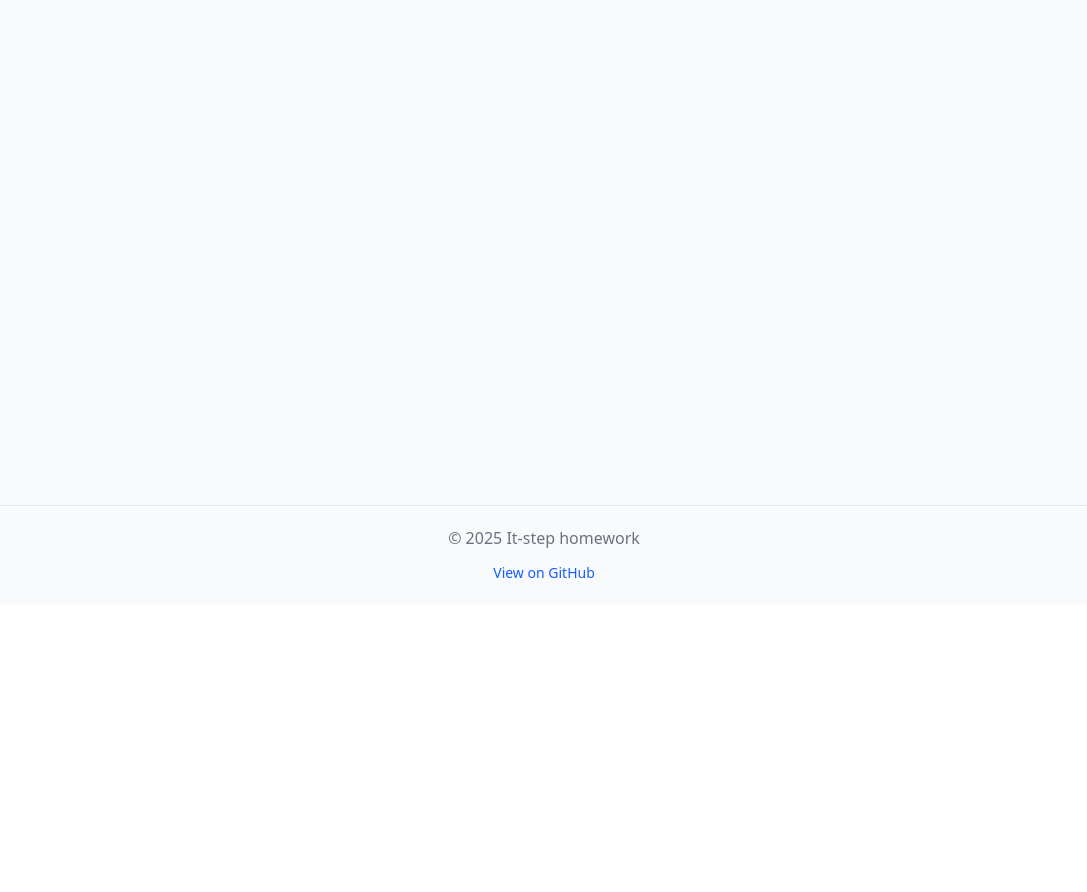
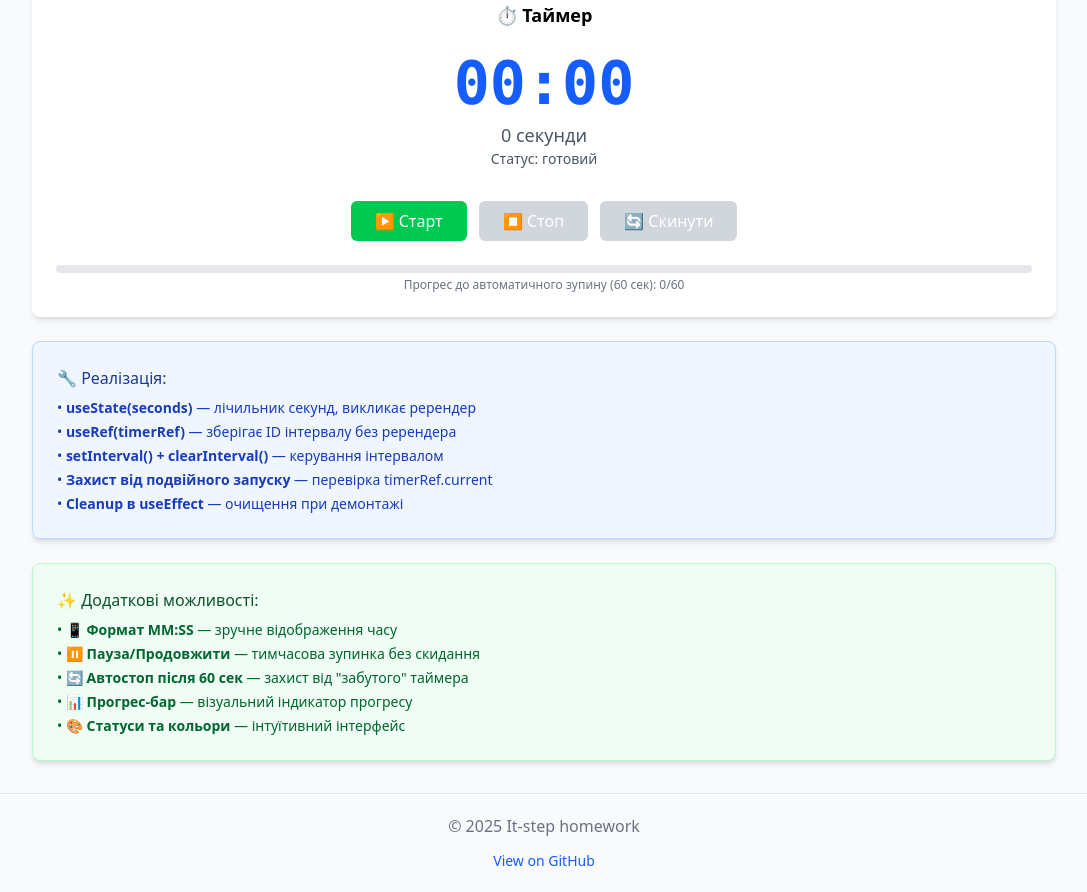
Before and after one commit to GGx321/It-step-homework, a React (Vite) app: page /homeworks/9 in a window 1280 px wide. Shown: the part 400-1292 px from the top of the page, without its empty margins (96-1183 px from the left). Before the commit the page ends 1004 px from the top, so only its background shows below. Built offline with nearby package versions, Linux system fonts and the light colour scheme.

Commit message:
✨ Add Homework 9 component with Timer; update routing and homeworks configuration

```diff
--- a/src/homeworks/9.tsx
+++ b/src/homeworks/9.tsx
@@ -1,9 +1,10 @@
 import HomeworkPage from '../components/HomeworkPage';
+import Timer from './components/Timer';
 
-export default function Homework8() {
+export default function Homework9() {
   return (
     <HomeworkPage>
-      <></>
+      <Timer />
     </HomeworkPage>
   );
 }
--- /dev/null
+++ b/src/homeworks/components/Timer.tsx
@@ -0,0 +1,239 @@
+import { useState, useRef, useEffect } from 'react';
+import Block from '../../components/Block';
+
+export default function Timer() {
+  const [seconds, setSeconds] = useState(0);
+  const [isRunning, setIsRunning] = useState(false);
+  const [isPaused, setIsPaused] = useState(false);
+  const timerRef = useRef<number | null>(null);
+
+  // Функция для форматирования времени в MM:SS
+  const formatTime = (totalSeconds: number): string => {
+    const minutes = Math.floor(totalSeconds / 60);
+    const secs = totalSeconds % 60;
+    return `${minutes.toString().padStart(2, '0')}:${secs.toString().padStart(2, '0')}`;
+  };
+
+  // Запуск таймера
+  const handleStart = () => {
+    if (timerRef.current) return; // таймер уже працює
+
+    setIsRunning(true);
+    setIsPaused(false);
+
+    timerRef.current = setInterval(() => {
+      setSeconds((s) => s + 1);
+    }, 1000);
+  };
+
+  // Остановка таймера
+  const handleStop = () => {
+    if (timerRef.current) {
+      clearInterval(timerRef.current);
+      timerRef.current = null;
+    }
+    setIsRunning(false);
+    setIsPaused(false);
+  };
+
+  // Сброс таймера
+  const handleReset = () => {
+    handleStop();
+    setSeconds(0);
+  };
+
+  // Пауза/продолжение
+  const handlePauseResume = () => {
+    if (isPaused) {
+      // Продолжить
+      timerRef.current = setInterval(() => {
+        setSeconds((s) => s + 1);
+      }, 1000);
+      setIsPaused(false);
+    } else {
+      // Пауза
+      if (timerRef.current) {
+        clearInterval(timerRef.current);
+        timerRef.current = null;
+      }
+      setIsPaused(true);
+    }
+  };
+
+  // Автоматическая остановка после 60 секунд
+  useEffect(() => {
+    if (seconds >= 60 && isRunning) {
+      handleStop();
+      alert('Таймер автоматично зупинено після 60 секунд!');
+    }
+  }, [seconds, isRunning]);
+
+  // Очистка таймера при размонтировании
+  useEffect(() => {
+    return () => {
+      if (timerRef.current) {
+        clearInterval(timerRef.current);
+      }
+    };
+  }, []);
+
+  // Определение статуса таймера
+  const getTimerStatus = () => {
+    if (!isRunning && seconds === 0) return 'готовий';
+    if (isPaused) return 'на паузі';
+    if (isRunning) return 'працює';
+    return 'зупинено';
+  };
+
+  const getStatusColor = () => {
+    if (!isRunning && seconds === 0) return 'text-gray-600';
+    if (isPaused) return 'text-yellow-600';
+    if (isRunning) return 'text-green-600';
+    return 'text-red-600';
+  };
+
+  return (
+    <div className="space-y-6">
+      {/* Заголовок */}
+      <Block>
+        <h2 className="mb-4 text-xl font-bold">
+          Домашнє завдання 9: useRef та інтервали
+        </h2>
+        <p className="text-gray-600">
+          Створення таймера з використанням useRef для збереження ID інтервалу
+        </p>
+      </Block>
+
+      {/* Основной таймер */}
+      <Block>
+        <div className="text-center">
+          <h3 className="mb-6 text-lg font-semibold">⏱️ Таймер</h3>
+
+          {/* Отображение времени */}
+          <div className="mb-8">
+            <div className="mb-2 font-mono text-6xl font-bold text-blue-600">
+              {formatTime(seconds)}
+            </div>
+            <div className="text-lg text-gray-600">
+              {seconds}{' '}
+              {seconds === 1 ? 'секунда' : seconds < 5 ? 'секунди' : 'секунд'}
+            </div>
+            <div className={`text-sm font-medium ${getStatusColor()}`}>
+              Статус: {getTimerStatus()}
+            </div>
+          </div>
+
+          {/* Кнопки управления */}
+          <div className="flex flex-wrap justify-center gap-3">
+            {/* Кнопка Старт */}
+            <button
+              onClick={handleStart}
+              disabled={isRunning}
+              className="rounded-md bg-green-500 px-6 py-2 text-white transition-colors hover:bg-green-600 disabled:cursor-not-allowed disabled:bg-gray-300"
+            >
+              ▶️ Старт
+            </button>
+
+            {/* Кнопка Пауза/Продолжить */}
+            {isRunning && (
+              <button
+                onClick={handlePauseResume}
+                className={`rounded-md px-6 py-2 text-white transition-colors ${
+                  isPaused
+                    ? 'bg-green-500 hover:bg-green-600'
+                    : 'bg-yellow-500 hover:bg-yellow-600'
+                }`}
+              >
+                {isPaused ? '▶️ Продовжити' : '⏸️ Пауза'}
+              </button>
+            )}
+
+            {/* Кнопка Стоп */}
+            <button
+              onClick={handleStop}
+              disabled={!isRunning && !isPaused}
+              className="rounded-md bg-red-500 px-6 py-2 text-white transition-colors hover:bg-red-600 disabled:cursor-not-allowed disabled:bg-gray-300"
+            >
+              ⏹️ Стоп
+            </button>
+
+            {/* Кнопка Сброс */}
+            <button
+              onClick={handleReset}
+              disabled={seconds === 0}
+              className="rounded-md bg-gray-500 px-6 py-2 text-white transition-colors hover:bg-gray-600 disabled:cursor-not-allowed disabled:bg-gray-300"
+            >
+              🔄 Скинути
+            </button>
+          </div>
+
+          {/* Прогресс бар до 60 секунд */}
+          <div className="mt-6">
+            <div className="h-2 w-full rounded-full bg-gray-200">
+              <div
+                className="h-2 rounded-full bg-blue-500 transition-all duration-1000"
+                style={{ width: `${Math.min((seconds / 60) * 100, 100)}%` }}
+              ></div>
+            </div>
+            <div className="mt-1 text-xs text-gray-500">
+              Прогрес до автоматичного зупину (60 сек): {Math.min(seconds, 60)}
+              /60
+            </div>
+          </div>
+        </div>
+      </Block>
+
+      {/* Объяснение кода */}
+      <Block className="border border-blue-200 bg-blue-50">
+        <h4 className="mb-2 font-medium text-blue-900">🔧 Реалізація:</h4>
+        <ul className="space-y-1 text-sm text-blue-800">
+          <li>
+            • <strong>useState(seconds)</strong> — лічильник секунд, викликає
+            ререндер
+          </li>
+          <li>
+            • <strong>useRef(timerRef)</strong> — зберігає ID інтервалу без
+            ререндера
+          </li>
+          <li>
+            • <strong>setInterval() + clearInterval()</strong> — керування
+            інтервалом
+          </li>
+          <li>
+            • <strong>Захист від подвійного запуску</strong> — перевірка
+            timerRef.current
+          </li>
+          <li>
+            • <strong>Cleanup в useEffect</strong> — очищення при демонтажі
+          </li>
+        </ul>
+      </Block>
+
+      {/* Дополнительные возможности */}
+      <Block className="border border-green-200 bg-green-50">
+        <h4 className="mb-2 font-medium text-green-900">
+          ✨ Додаткові можливості:
+        </h4>
+        <ul className="space-y-1 text-sm text-green-800">
+          <li>
+            • 📱 <strong>Формат MM:SS</strong> — зручне відображення часу
+          </li>
+          <li>
+            • ⏸️ <strong>Пауза/Продовжити</strong> — тимчасова зупинка без
+            скидання
+          </li>
+          <li>
+            • 🔄 <strong>Автостоп після 60 сек</strong> — захист від "забутого"
+            таймера
+          </li>
+          <li>
+            • 📊 <strong>Прогрес-бар</strong> — візуальний індикатор прогресу
+          </li>
+          <li>
+            • 🎨 <strong>Статуси та кольори</strong> — інтуїтивний інтерфейс
+          </li>
+        </ul>
+      </Block>
+    </div>
+  );
+}
```
